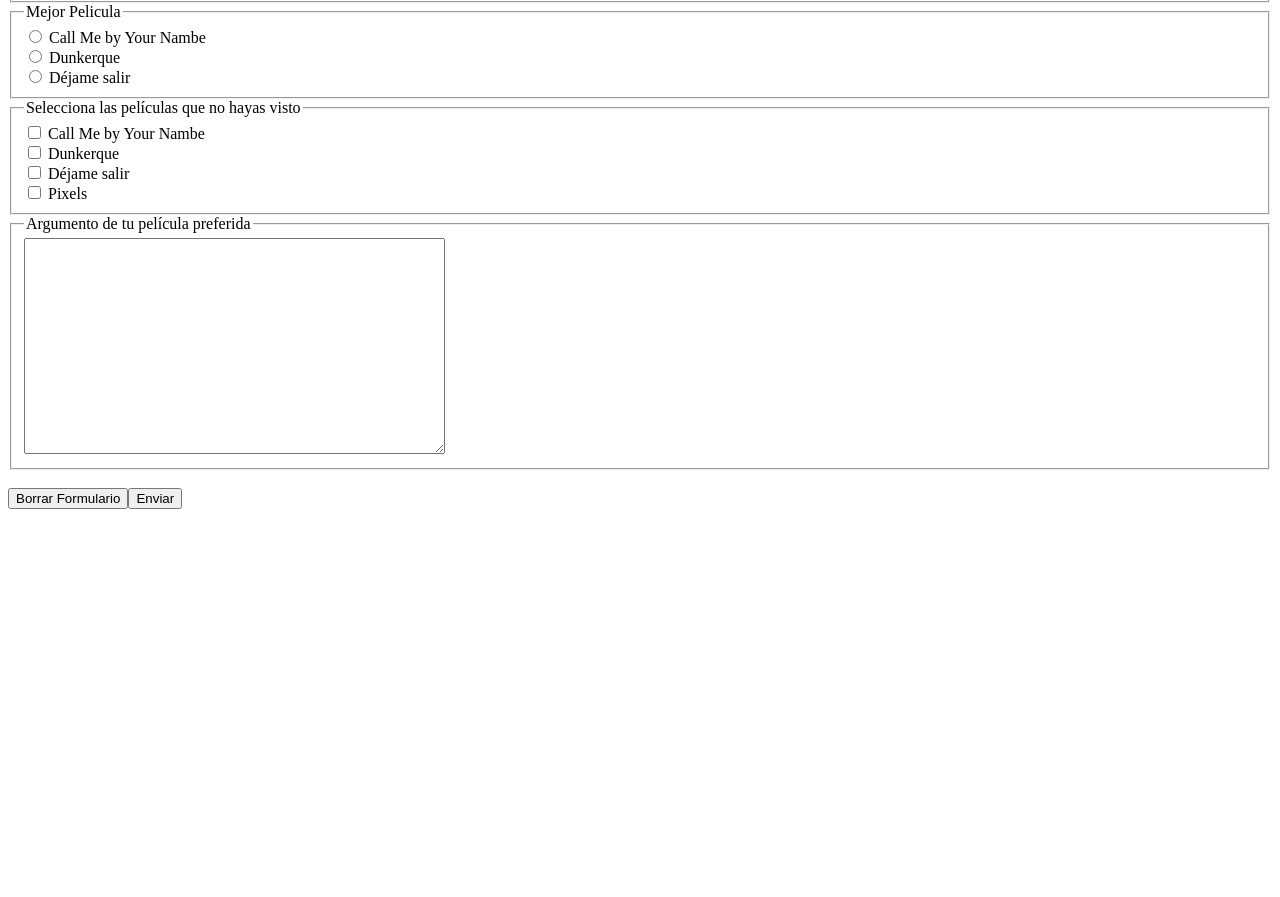
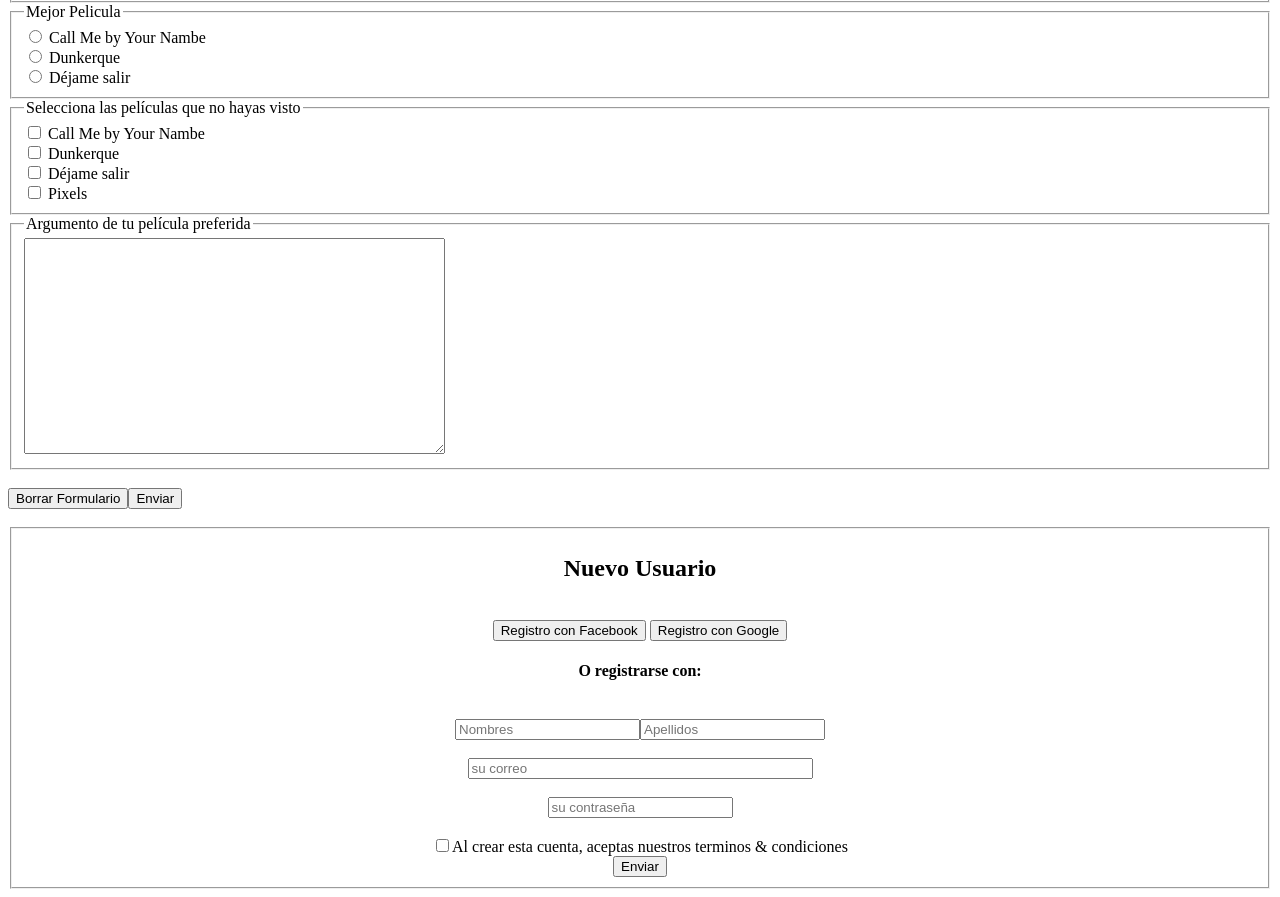
Before and after one commit to CristianRG02/USATDW, a plain HTML site: page sesion12/index.html in a window 1280 px wide. Shown: the part 473-1370 px from the top of the page. Before the commit the page ends 990 px from the top, so only its background shows below. Drawn offline with Linux system fonts and the light colour scheme.

Commit message:
Sesion12

```diff
--- a/sesion12/index.html
+++ b/sesion12/index.html
@@ -72,6 +72,28 @@
 <br>
 <input type="reset" value="Borrar Formulario"><input type="submit" value="Enviar">
 </form>
+</div><br>
+
+<!--Ejercicio 2-->
+<div id="Contenedor2">
+    <form form id="formulario2" name="formulario2" method="post" action="data.php">
+        <fieldset id="Registro">
+            <h2 style="text-align:center">Nuevo Usuario</h2><br>
+            <div style="text-align:center">
+            <input type="submit" value="Registro con Facebook" > <input type="submit" value="Registro con Google">
+
+        <h4 style="text-align:center"> O registrarse con:</h4><br>
+        <input type="text" name="nombres" id="nombres" placeholder="Nombres"><input type="text" name="Apellidos" id="Apellidos" placeholder="Apellidos"><br><br>
+        <input type="text" name="Mi correo" id="Mi correo" placeholder="su correo" minlength="10" maxlength="30"size="40"><br><br>
+        <input type="password" name="contraseña" id="contraseña" placeholder="su contraseña"><br><br>
+        <input type="checkbox" name="terminos" id="terminos">Al crear esta cuenta, aceptas nuestros terminos & condiciones<br>
+        <input type="submit" value="Enviar">
+    </div>
+
+
+        </fieldset>
+    </form>
+
 </div>
 </body>
 </html>
```
